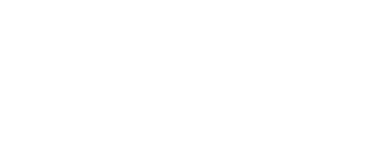
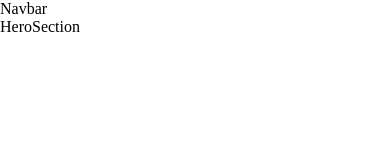
Before and after one commit to Nhoj-Plummer/sunnyside-agency-landing-page, a React (Create React App) app: page / in a window 390 px wide. Shown: the top 160 px of the page. Built offline with nearby package versions, Linux system fonts and the light colour scheme.

Commit message:
Starting the first section mobile

```diff
--- a/src/App.css
+++ b/src/App.css
@@ -1,38 +1,6 @@
-.App {
-  text-align: center;
+* {
+  box-sizing: border-box;
+  padding: 0;
+  margin: 0;
+  scroll-behavior: smooth;
 }
-
-.App-logo {
-  height: 40vmin;
-  pointer-events: none;
-}
-
-@media (prefers-reduced-motion: no-preference) {
-  .App-logo {
-    animation: App-logo-spin infinite 20s linear;
-  }
-}
-
-.App-header {
-  background-color: #282c34;
-  min-height: 100vh;
-  display: flex;
-  flex-direction: column;
-  align-items: center;
-  justify-content: center;
-  font-size: calc(10px + 2vmin);
-  color: white;
-}
-
-.App-link {
-  color: #61dafb;
-}
-
-@keyframes App-logo-spin {
-  from {
-    transform: rotate(0deg);
-  }
-  to {
-    transform: rotate(360deg);
-  }
-}
--- a/src/App.js
+++ b/src/App.js
@@ -1,7 +1,12 @@
 import "./App.css"
+import {HeroSection} from "./containers/containersindex"
 
 function App() {
-  return <></>
+  return (
+    <>
+      <HeroSection />
+    </>
+  )
 }
 
 export default App
--- a/src/components/Navbar/Navbar.js
+++ b/src/components/Navbar/Navbar.js
@@ -0,0 +1,7 @@
+import React from "react"
+
+const Navbar = () => {
+  return <div>Navbar</div>
+}
+
+export default Navbar
--- /dev/null
+++ b/src/components/componentsindex.js
@@ -0,0 +1 @@
+export {default as Navbar} from "../components/Navbar/Navbar.js"
--- a/src/containers/HeroSection/HeroSection.js
+++ b/src/containers/HeroSection/HeroSection.js
@@ -0,0 +1,14 @@
+import React from "react"
+import {Navbar} from "../../components/componentsindex"
+import "./HeroSection.css"
+
+const HeroSection = () => {
+  return (
+    <div>
+      <Navbar />
+      HeroSection
+    </div>
+  )
+}
+
+export default HeroSection
```
